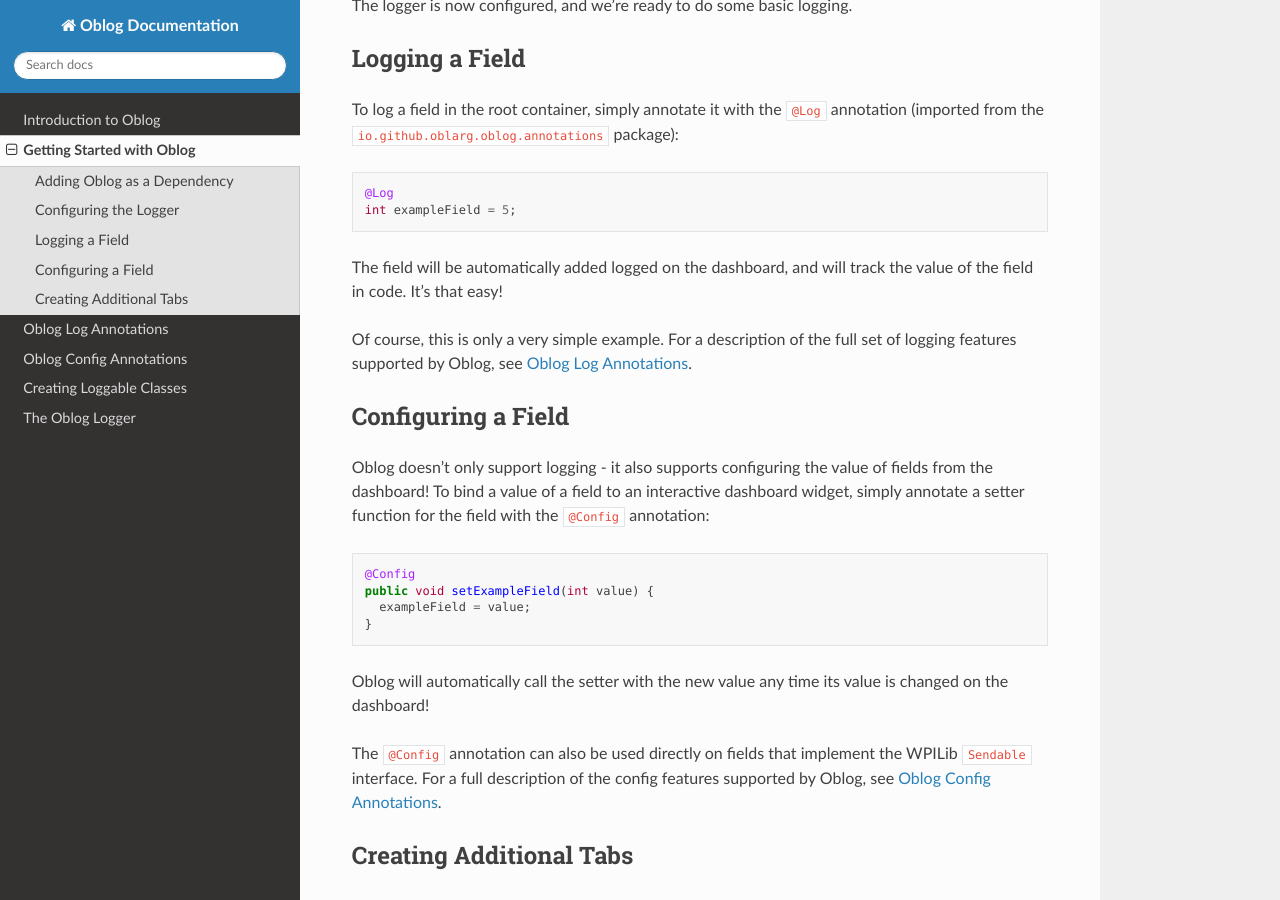
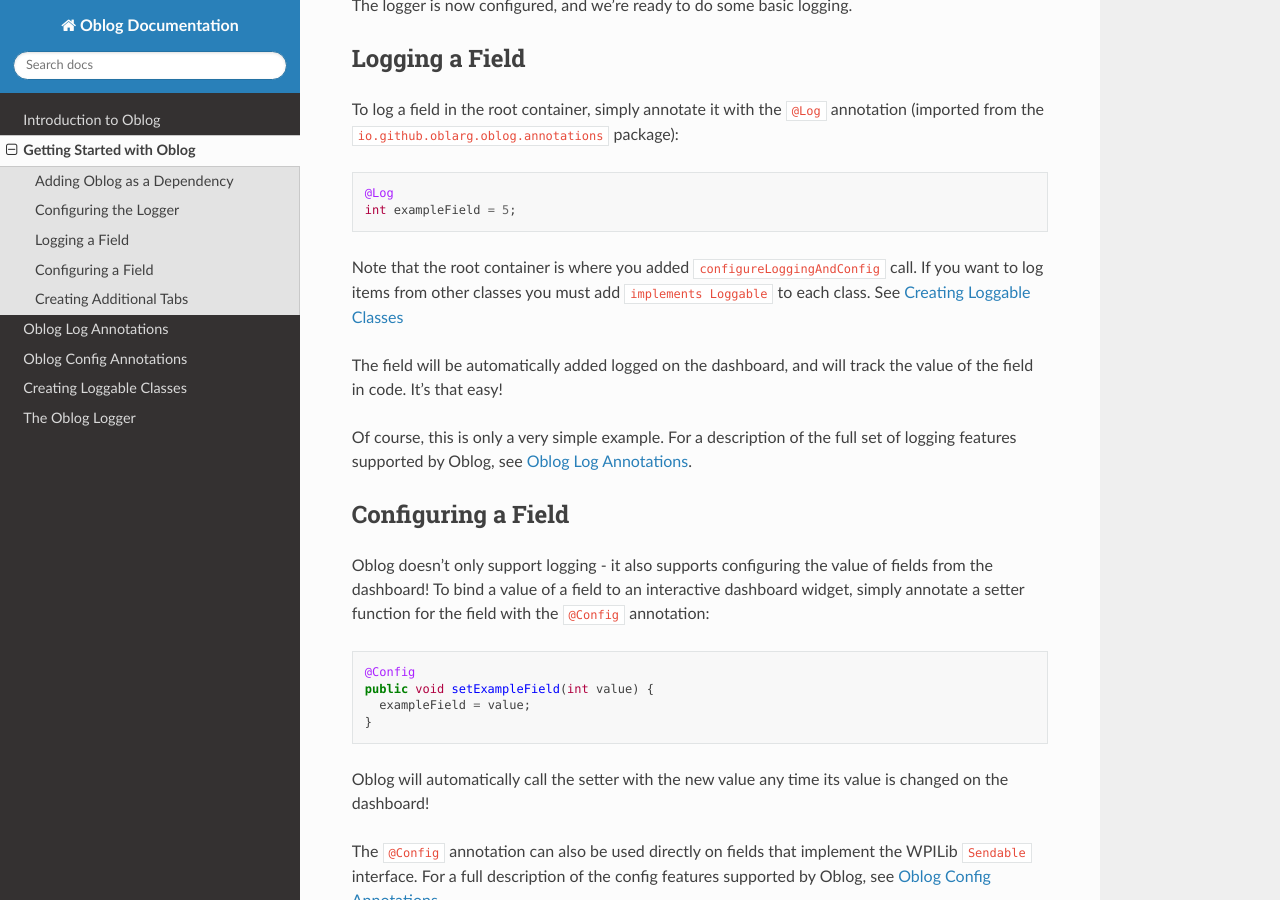
Before and after one commit to Oblarg/Oblog-docs, a Sphinx documentation site: the page built from source/getting-started.rst, in a window 1280 px wide and 900 px high, scrolled down 1441 px. Built offline with Sphinx 7.4.7 and the Read the Docs theme 2.0.0, drawn with Linux system fonts in a browser that asks for light colours; pages that are not in the unit, such as notebooks, are missing from menus.

Commit message:
Update getting-started.rst
Add some text in getting started to explicitly mention where to add exampleField.

```diff
--- a/source/getting-started.rst
+++ b/source/getting-started.rst
@@ -61,6 +61,8 @@
   @Log
   int exampleField = 5;
 
+Note that the root container is where you added ``configureLoggingAndConfig`` call.  If you want to log items from other classes you must add ``implements Loggable`` to each class. See :ref:`loggables:Creating Loggable Classes`
+
 The field will be automatically added logged on the dashboard, and will track the value of the field in code.  It's that easy!
 
 Of course, this is only a very simple example.  For a description of the full set of logging features supported by Oblog, see :ref:`logging:Oblog Log Annotations`.
```
